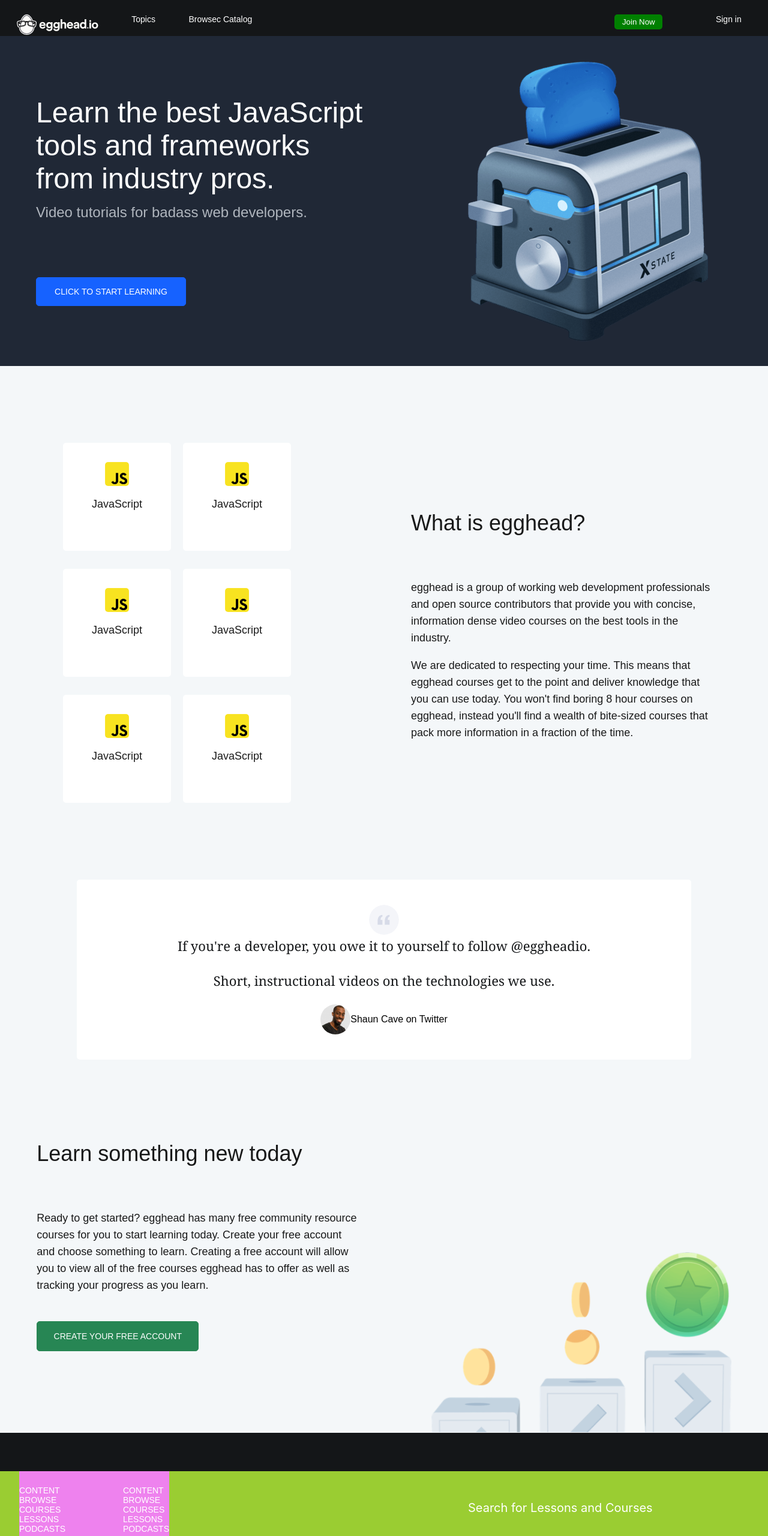
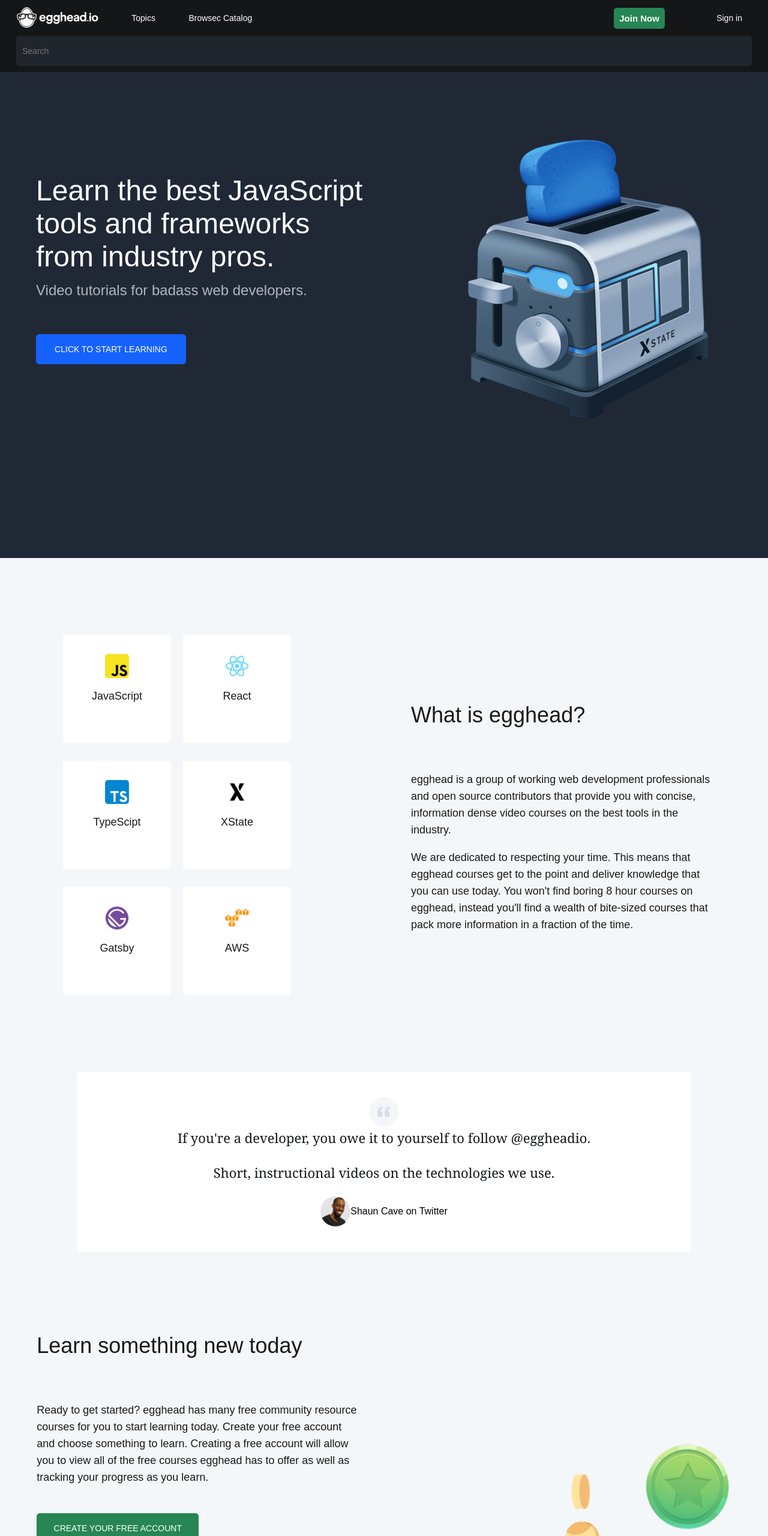
Before and after one commit to MuhammadUmer0/egghead.io-mockup, a plain HTML site: page index.html in a window 1280 px wide. Shown: the top 2560 px of the page at 60% size. Drawn offline with Linux system fonts and the light colour scheme.

Commit message:
fix: minor bugs

```diff
--- a/index.html
+++ b/index.html
@@ -16,7 +16,7 @@
         <!--nav start-->
         <ul class="leftNav">
           <!--ul start leftNav-->
-          <li>
+          <li class="btnImg">
             <a href="index.html"><img src="image.png" alt=""/></a>
           </li>
           <li><a href="#">Topics</a></li>
@@ -25,14 +25,14 @@
         <!--ul end leftNav-->
         <ul class="rightNav">
           <!--ul start rightNav-->
-          <li><button type="submit">Join Now</button></li>
+          <li class="btnImg"><button type="submit">Join Now</button></li>
           <li><a href="#">Sign in</a></li>
         </ul>
         <!--ul end rightNav-->
-        <!-- <div class="search">
-            <input type="text" placeholder="Search" />
-          </div> -->
       </nav>
+      <div class="search">
+        <input type="text" placeholder="Search" />
+      </div>
       <!--nav end-->
     </header>
     <!--header end-->
@@ -42,7 +42,7 @@
         <!--main content-->
         Learn the best JavaScript tools and frameworks from industry pros.
         <p>Video tutorials for badass web developers.</p>
-        <button type="submit">click to start learning</button>
+        <button type="submit" class="effects">click to start learning</button>
         <!--main button-->
       </div>
       <!--main content end-->
@@ -58,14 +58,14 @@
           <!--img row start-->
           <div class="imgStyle">
             <!--img style start-->
-            <img src="javascriptlang3.png" />
+            <img src="javascriptlang.png" />
             <h3>JavaScript</h3>
           </div>
           <!--img style end-->
           <div class="imgStyle">
             <!--img style start-->
-            <img src="javascriptlang3.png" />
-            <h3>JavaScript</h3>
+            <img src="react.png" />
+            <h3>React</h3>
           </div>
           <!--img style end-->
         </div>
@@ -74,14 +74,14 @@
           <!--img row start-->
           <div class="imgStyle">
             <!--img style start-->
-            <img src="javascriptlang3.png" />
-            <h3>JavaScript</h3>
+            <img src="typescriptlang.png" />
+            <h3>TypeScipt</h3>
           </div>
           <!--img style end-->
           <div class="imgStyle">
             <!--img style start-->
-            <img src="javascriptlang3.png" />
-            <h3>JavaScript</h3>
+            <img src="xstate.png" />
+            <h3>XState</h3>
           </div>
           <!--img style end-->
         </div>
@@ -90,14 +90,14 @@
           <!--img row start-->
           <div class="imgStyle">
             <!--img style start-->
-            <img src="javascriptlang3.png" />
-            <h3>JavaScript</h3>
+            <img src="gatsby.png" />
+            <h3>Gatsby</h3>
           </div>
           <!--img style end-->
           <div class="imgStyle">
             <!--img style start-->
-            <img src="javascriptlang3.png" />
-            <h3>JavaScript</h3>
+            <img src="aws.png" />
+            <h3>AWS</h3>
           </div>
           <!--img style end-->
         </div>
@@ -157,23 +157,26 @@
     <footer>
       <div class="footerLinksRow">
         <div class="footerLinksCol">
-          <!-- <img src="image.png" /> -->
           <ul>
-            <li class="linksHeading">content</li>
+            <li>
+              <a href="index.html"><img src="image.png"/></a>
+            </li>
+            <li class="linksHeadings">content</li>
             <li class="links"><a href="#">Browse</a></li>
             <li class="links"><a href="#">Courses</a></li>
             <li class="links"><a href="#">Lessons</a></li>
             <li class="links"><a href="#">Podcasts</a></li>
           </ul>
           <ul>
-            <li class="linksHeading">content</li>
-            <li class="links"><a href="#">Browse</a></li>
-            <li class="links"><a href="#">Courses</a></li>
-            <li class="links"><a href="#">Lessons</a></li>
-            <li class="links"><a href="#">Podcasts</a></li>
+            <li class="linksHeadings" style="margin-top: 3.7em;">About</li>
+            <li class="links"><a href="#">Pricing</a></li>
+            <li class="links"><a href="#">Instrutors</a></li>
+            <li class="links"><a href="#">Stories</a></li>
+            <li class="links"><a href="#">Team</a></li>
+            <li class="links"><a href="#">Store</a></li>
           </ul>
         </div>
-        <div class="search">
+        <div class="footerSearch">
           <h3>Search for Lessons and Courses</h3>
           <div class="searchtxt">
             <input type="text" placeholder="e.g. JavaScript, React" />
@@ -186,9 +189,9 @@
       <div class="lastRow">
         <div class="links">
           <p><a href="#">Terms & Conditions</a></p>
-          <p><a href="index.html">© egghead.io</a></p>
+          <p>© egghead.io</p>
         </div>
-        </div>
+      </div>
     </footer>
   </body>
 </html>
--- a/style.css
+++ b/style.css
@@ -10,18 +10,21 @@ a {
   text-decoration: none;
 }
 header {
-  height: 60px;
+  height: 120px;
   width: 100%;
   background-color: #141618;
+  display: flex;
+  flex-direction: column;
+  position: fixed;
+
 }
 nav {
-  display: flex;
-  align-items: center;
+  height: 120px;
   display: flex;
   justify-content: space-between;
 }
 ul {
-  margin-top: 1.5em;
+  align-items: center;
 }
 li {
   list-style-type: none;
@@ -33,21 +36,34 @@ li a {
   color: white;
 }
 li button {
-  height: 25px;
-  width: 80px;
-  background-color: green;
+  height: 35px;
+  width: 85px;
+  background-color: #278654;
   border-radius: 5px;
   border: none;
   color: white;
+  font-size: 15px;
+  line-height: 17px;
+  font-weight: 600;
+  outline: none;
+  cursor: pointer;
+}
+.search{
+  display: flex;
+  justify-content: center;
+  height:50px;
+  width:100%;
+  margin: auto;
+  margin-bottom: 1.5em;
 }
 .leftNav {
-  height: 100px;
+  height: 60px;
   width: 35vw;
   display: flex;
   justify-content: space-around;
 }
 .rightNav {
-  height: 100px;
+  height: 60px;
   width: 300px;
   display: flex;
   justify-content: flex-end;
@@ -55,12 +71,12 @@ li button {
 }
 input {
   height: 40px;
-  width: 80%;
+  width: 95%;
   background-color: black;
   color: white;
 }
 main {
-  height: 550px;
+  height: 930px;
   width: 100%;
   display: flex;
   justify-content: space-around;
@@ -92,11 +108,35 @@ main button {
   border: 1px solid #1662ff;
   border-radius: 5px;
   text-transform: uppercase;
-  margin-top: 5em;
+  margin-top: 2.5em;
+  outline: none;
+  cursor: pointer;
+  transition: .2s;
+}
+main button:hover {
+  background-color: #2662f0;
+  height: 50px;
+  width: 250px;
+  color: white;
+  font-family: Arial, Helvetica, sans-serif;
+  font-size: 14px;
+  border: 1px solid #1662ff;
+  border-radius: 5px;
+  text-transform: uppercase;
+  margin-top: 2.5em;
+  outline: none;
+  cursor: pointer;
+  transform: scale(1.05);
 }
 main img {
   height: 480px;
   width: 480px;
+  transition: .2s;
+}
+main img:hover {
+  height: 480px;
+  width: 480px;
+  transform: scale(1.05);
 }
 section {
   height: auto;
@@ -128,6 +168,19 @@ section .imgStyle {
   flex-direction: column;
   align-items: center;
   justify-content: center;
+  transition: .2s;
+}
+section .imgStyle:hover {
+  height: 180px;
+  width: 180px;
+  background-color: white;
+  border-radius: 5px;
+  display: flex;
+  justify-content: space-around;
+  flex-direction: column;
+  align-items: center;
+  justify-content: center;
+  transform: scale(1.05);
 }
 .imgStyle h3 {
   font-size: 18px;
@@ -210,6 +263,21 @@ p {
   text-transform: uppercase;
   cursor: pointer;
   margin-top: 2em;
+  transition: .2s;
+}
+.createAcc button:hover {
+  background-color: #278654;
+  height: 50px;
+  width: 270px;
+  color: white;
+  font-family: Arial, Helvetica, sans-serif;
+  font-size: 14px;
+  border: 1px solid #278654;
+  border-radius: 5px;
+  text-transform: uppercase;
+  cursor: pointer;
+  margin-top: 2em;
+  transform: scale(1.05);
 }
 .createAcc img {
   height: 300px;
@@ -229,16 +297,15 @@ footer {
   flex-direction: column;
   justify-content: space-between;
   align-items: center;
-  height: 500px;
+  height: 450px;
 }
 footer img {
   height: 35px;
   width: 100px;
 }
 .footerLinksCol {
-  height: 200px;
-  width: 250px;
-  background-color: violet;
+  height: 250px;
+  width: 200px;
   display: flex;
   flex-direction: row;
   justify-content: space-between;
@@ -247,7 +314,6 @@ footer img {
 .footerLinksRow {
   height: 200px;
   width: 100%;
-  background-color: yellowgreen;
   display: flex;
   flex-direction: row;
   justify-content: space-between;
@@ -258,47 +324,52 @@ footer img {
 footer ul {
   text-transform: uppercase;
 }
-footer li .linksHeading {
-  font-family: -apple-system, BlinkMacSystemFont, "avenir next", avenir,
-    helvetica, "helvetica neue", ubuntu, roboto, noto, "segoe ui", arial,
+footer .linksHeadings {
+  font-family: "avenir next", helvetica, "helvetica neue", "segoe ui", arial,
     sans-serif;
   font-weight: 600;
   font-size: 14px;
   line-height: 16px;
   color: rgba(255, 255, 255, 0.8);
-  margin-bottom: 2rem;
+  margin-bottom: 1em;
+  margin-top: 1em;
   letter-spacing: 0.1em;
 }
-footer li .links {
-  font-family: -apple-system, BlinkMacSystemFont, "avenir next", avenir,
-    helvetica, "helvetica neue", ubuntu, roboto, noto, "segoe ui", arial,
+footer .links {
+  font-family: "avenir next", helvetica, "helvetica neue", "segoe ui", arial,
     sans-serif;
   font-weight: 400;
   font-size: 16px;
-  line-height: 24px;
-  color: white;
+  line-height: 30px;
+  color:rgba(255, 255, 255, 0.8);
+  display: flex;
+  flex-direction: column;
+}
 }
 footer .search {
   height: 100px;
   width: 500px;
 }
 footer h3 {
-  font-family: -apple-system, BlinkMacSystemFont, "avenir next", avenir,
-    helvetica, "helvetica neue", ubuntu, roboto, noto, "segoe ui", arial,
+  font-family: "avenir next", helvetica, "helvetica neue", "segoe ui", arial,
     sans-serif;
   font-size: 20px;
   font-weight: 400;
   line-height: 23px;
   color: white;
 }
-footer input {
-  height: 45px;
+ input {
+  height: 50px;
   border-radius: 5px;
   background-color: #21252d;
   color: white;
   border: none;
-  padding-left: 5px;
+  padding-left: 10px;
   outline: none;
+  font-family: sans-serif;
+  font-size: 14px;
+  line-height: 18px;
+  font-weight: 400;
 }
 footer .searchBtn img {
   height: 45px;
@@ -308,15 +379,21 @@ footer .searchBtn img {
   border-radius: 5px;
   border: none;
 }
+.footerSearch{
+  margin-right: 2em;
+  width: 430px;
+}
 footer .searchtxt {
   display: flex;
 }
 footer .lastRow {
-  height: 100px;
+  height: 200px;
   width: 90%;
   display: flex;
   justify-content: flex-start;
   border-top: 1px solid #e1e1e1;
+  margin-top: 2em;
+  color: white;
 }
 .lastRow .links {
   font-family: Helvetica;
@@ -325,11 +402,20 @@ footer .lastRow {
   font-size: 14px;
   line-height: 16px;
   font-weight: 400;
+  margin-top: 1em;
   display: flex;
   justify-content: space-between;
+  flex-direction: row;
 }
-.links a{
+.links a {
   text-decoration: none;
-  color: white;
-
+  color: rgba(255, 255, 255, 0.8);
+  text-transform: none;
 }
+.links p{
+  color: rgba(255, 255, 255, 0.8);
+}
+.links li a{
+  text-decoration: none;
+  color: rgba(255, 255, 255, 0.8);
+}
```
